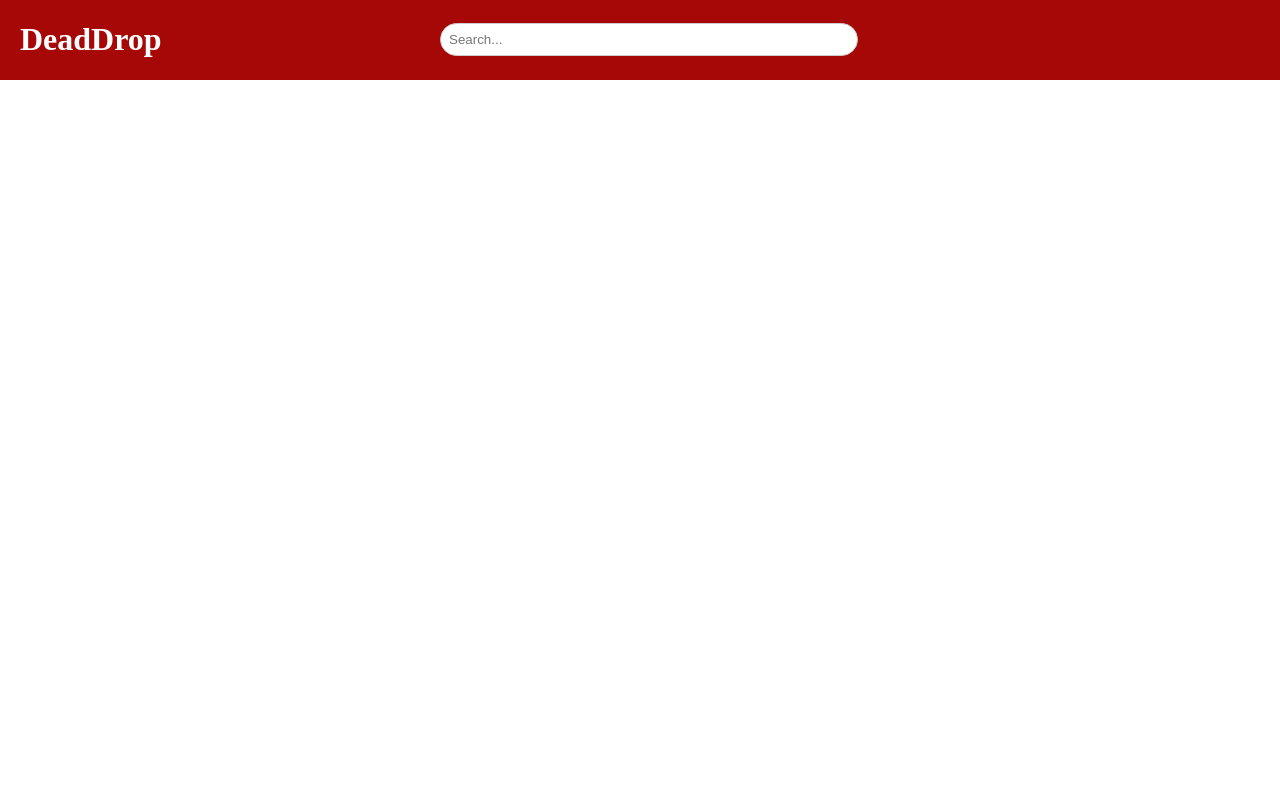
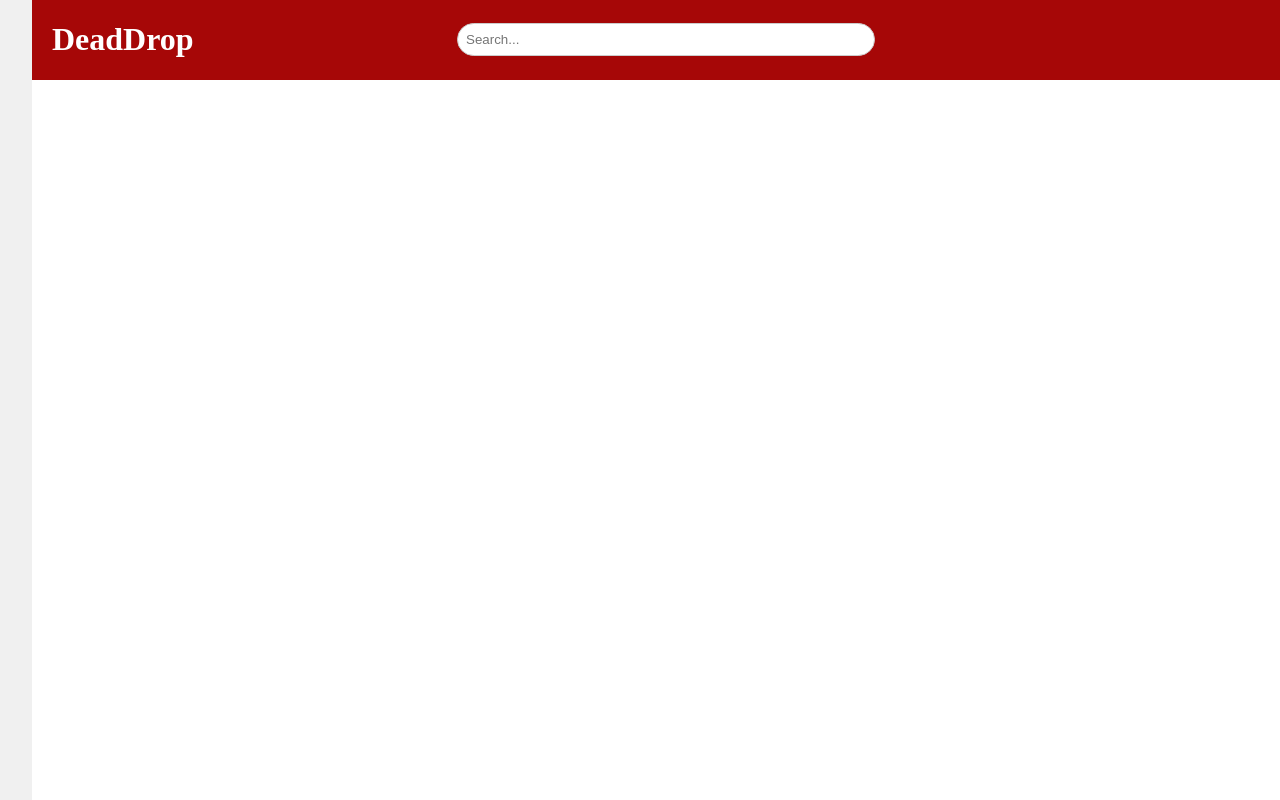
Before and after one commit to unr-deaddrop/frontend, a SvelteKit app in the folder deaddrop/: page /brian/dashboard in a window 1280 px wide. Built offline with nearby package versions, Linux system fonts and the light colour scheme.

Commit message:
Added Sidebar

```diff
--- a/deaddrop/src/routes/+layout.svelte
+++ b/deaddrop/src/routes/+layout.svelte
@@ -1,13 +1,26 @@
+<!-- Layout.svelte -->
+
 <script>
-    import Header from './Header.svelte';
-    // this is where you put your dashboard or basically the things every page has which is the searchbar, nav bar, side bar etc
+    import Header from "./Header.svelte";
+    import SideBar from "./SideBar.svelte";
 </script>
 
-<div>
-	<Header/>
+<div class = "container">
+    <SideBar/>
+    <div class="content">
+        <Header/>
+        <main>
+            <slot />
+        </main>
+    </div>
+</div>
 
-	<main>
-		<slot />
-	</main>
+<style>
+    .container {
+        display: flex;
+    }
 
-</div>
+    .content {
+        flex: 1;
+    }
+</style>
--- a/deaddrop/src/routes/SideBar.svelte
+++ b/deaddrop/src/routes/SideBar.svelte
@@ -0,0 +1,36 @@
+<script>
+
+</script>
+
+<div class="sidebar-container">
+    <div class="sidebar">
+
+    </div>
+</div>
+
+  <style>
+    :global(body, header, div) {
+        margin: 0;
+        padding: 0;
+        box-sizing: border-box;
+    }
+
+    .sidebar-container {
+      display: flex;
+      height: 100vh; /* 100% of the viewport height */
+    }
+
+    .sidebar {
+      flex: 0 0 25%; /* Adjust the width as needed */
+      background-color: #f0f0f0; /* Off-grey color */
+      padding: 1rem;
+    }
+
+    .content {
+      flex: 1; /* Stretch the content area to fill the remaining space */
+      background-color: white;
+      padding: 1rem;
+    }
+
+    /* Add more styles as needed */
+  </style>
```
